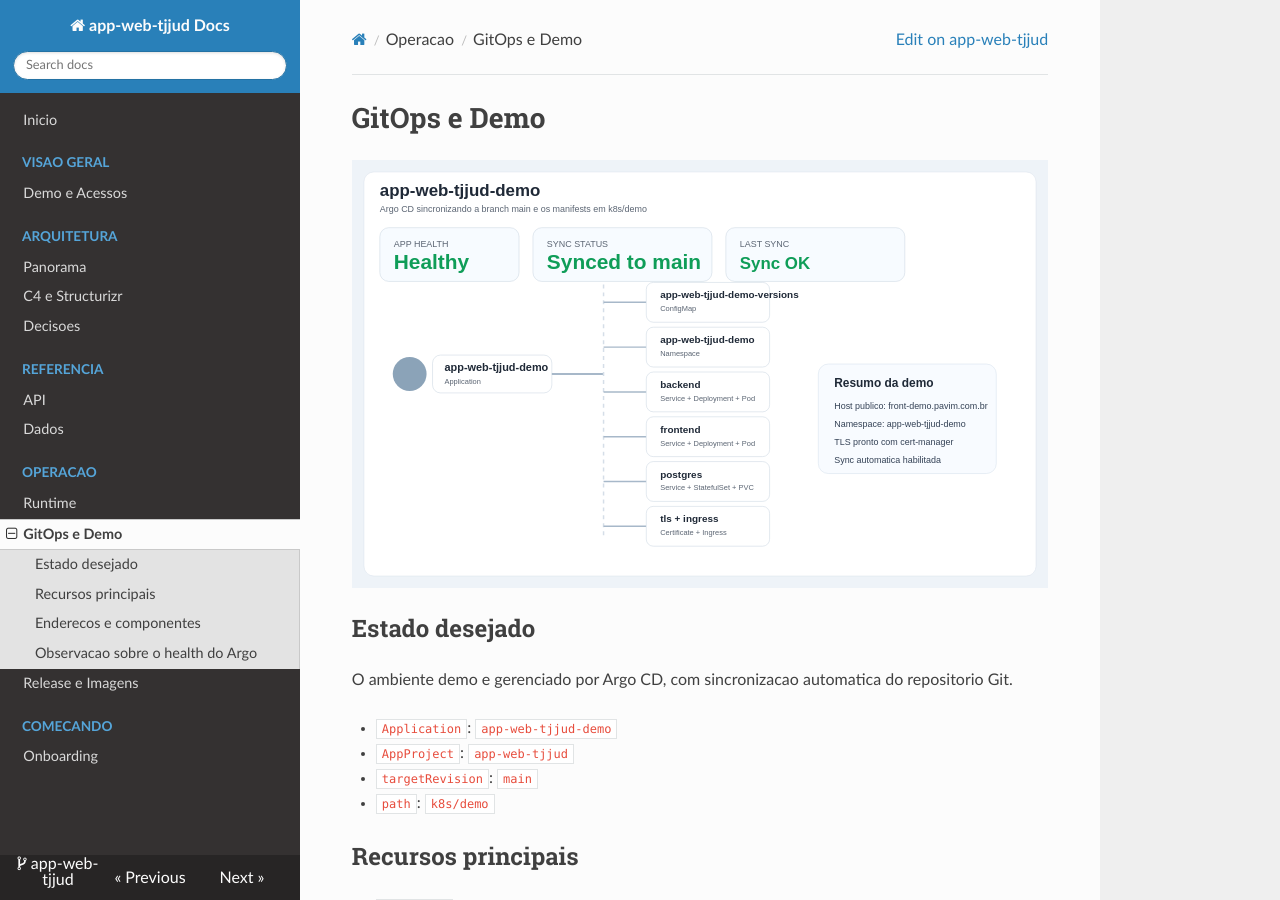
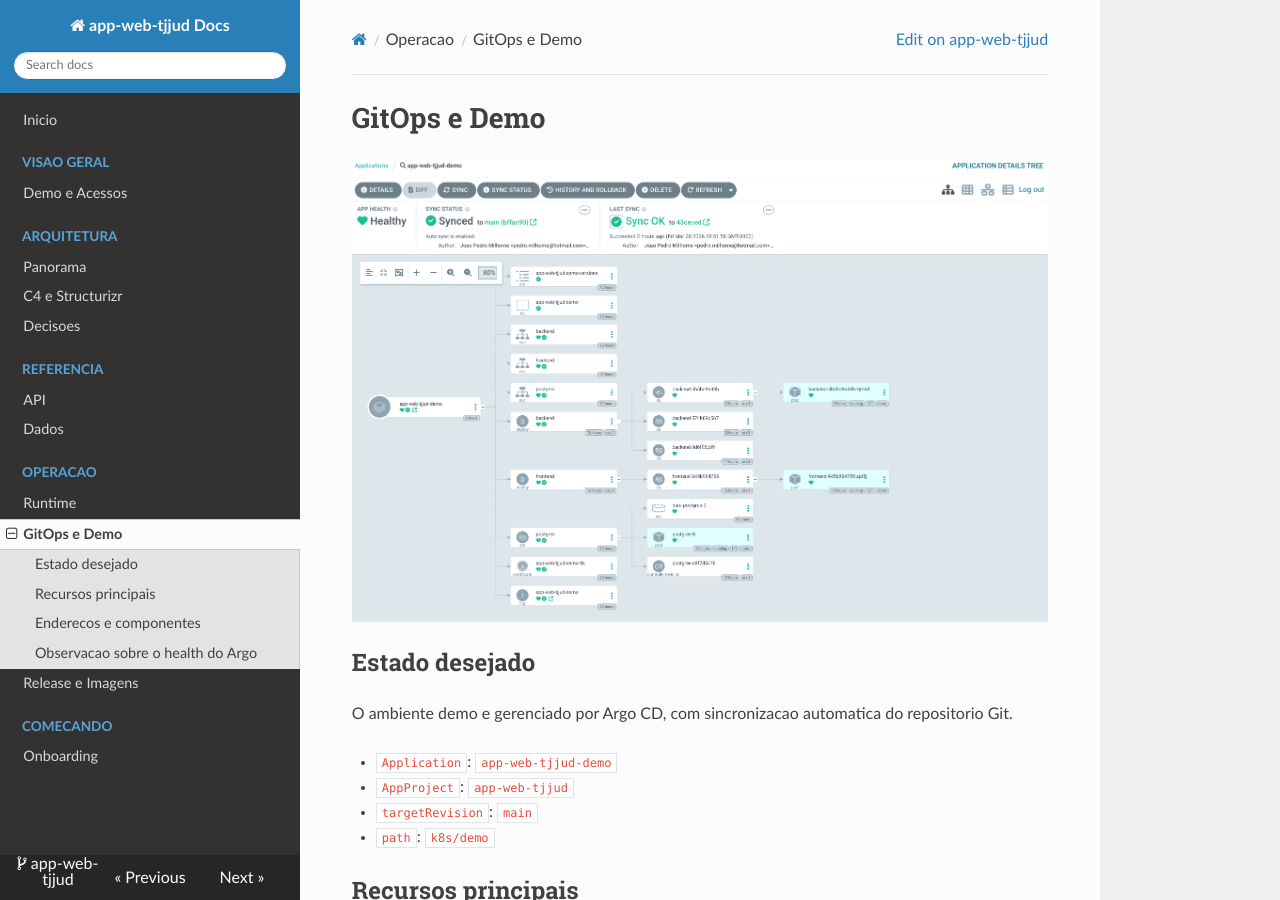
Before and after one commit to Jpmmdf/app-web-tjjud, an MkDocs documentation site: the page built from docs/operations/gitops.md, in a window 1280 px wide and 900 px high. Built offline with MkDocs 1.6.1, drawn with Linux system fonts in a browser that asks for light colours; nearby versions of some CDN libraries.

Commit message:
docs: replace overview diagrams with real screenshots

```diff
--- a/docs/operations/gitops.md
+++ b/docs/operations/gitops.md
@@ -1,6 +1,6 @@
 # GitOps e Demo
 
-![Topologia da demo no Argo CD](../assets/images/argo-demo-overview.svg)
+![Topologia da demo no Argo CD](../assets/images/argo-demo-overview.png)
 
 ## Estado desejado
 
```
Also changed, not shown: docs/operations/release.md (+1 -1 lines), docs/assets/images/argo-demo-overview.png (added), docs/assets/images/argo-demo-overview.svg (deleted), docs/assets/images/main-delivery-overview.png (added), docs/assets/images/main-delivery-overview.svg (deleted).
